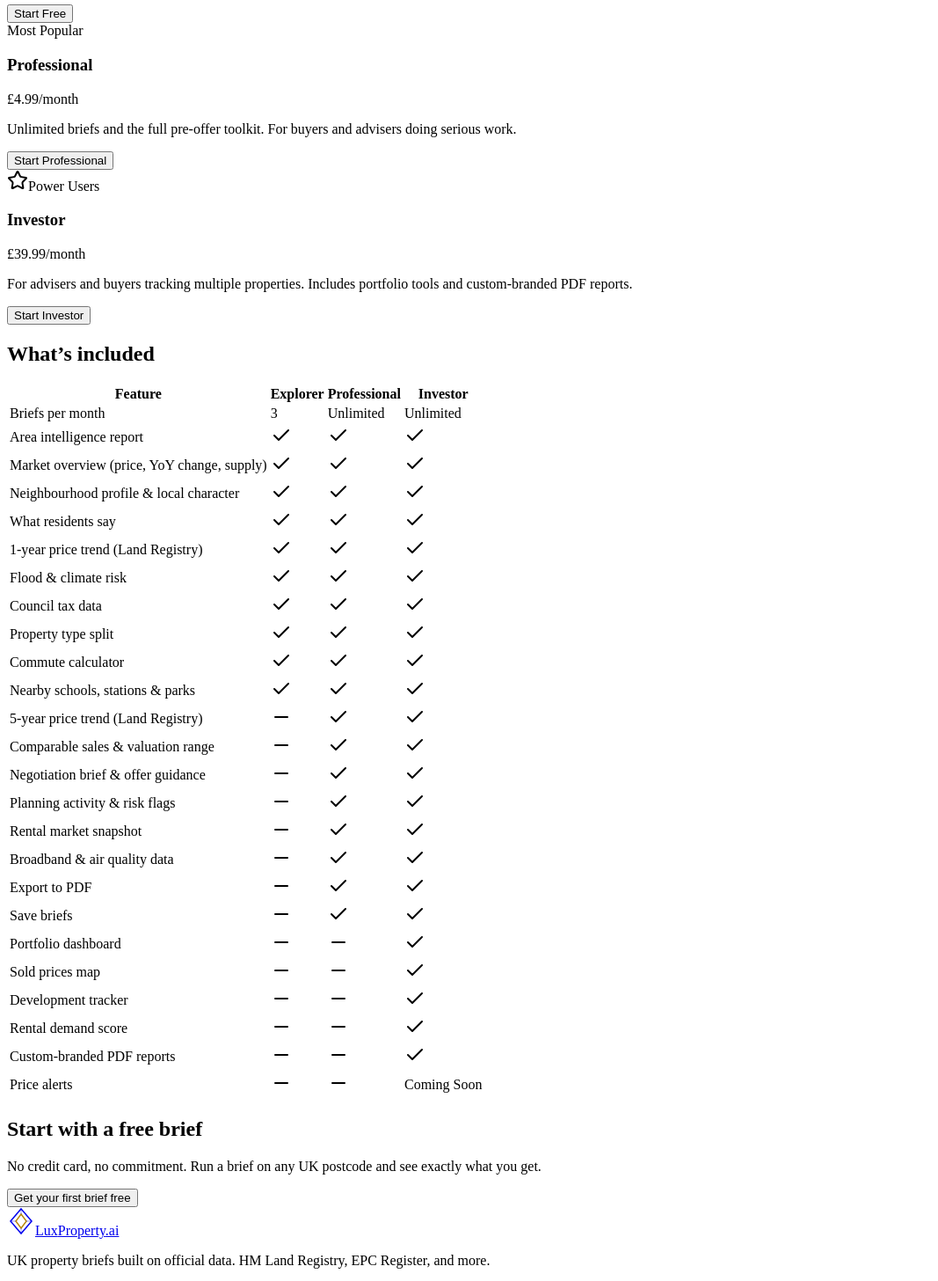
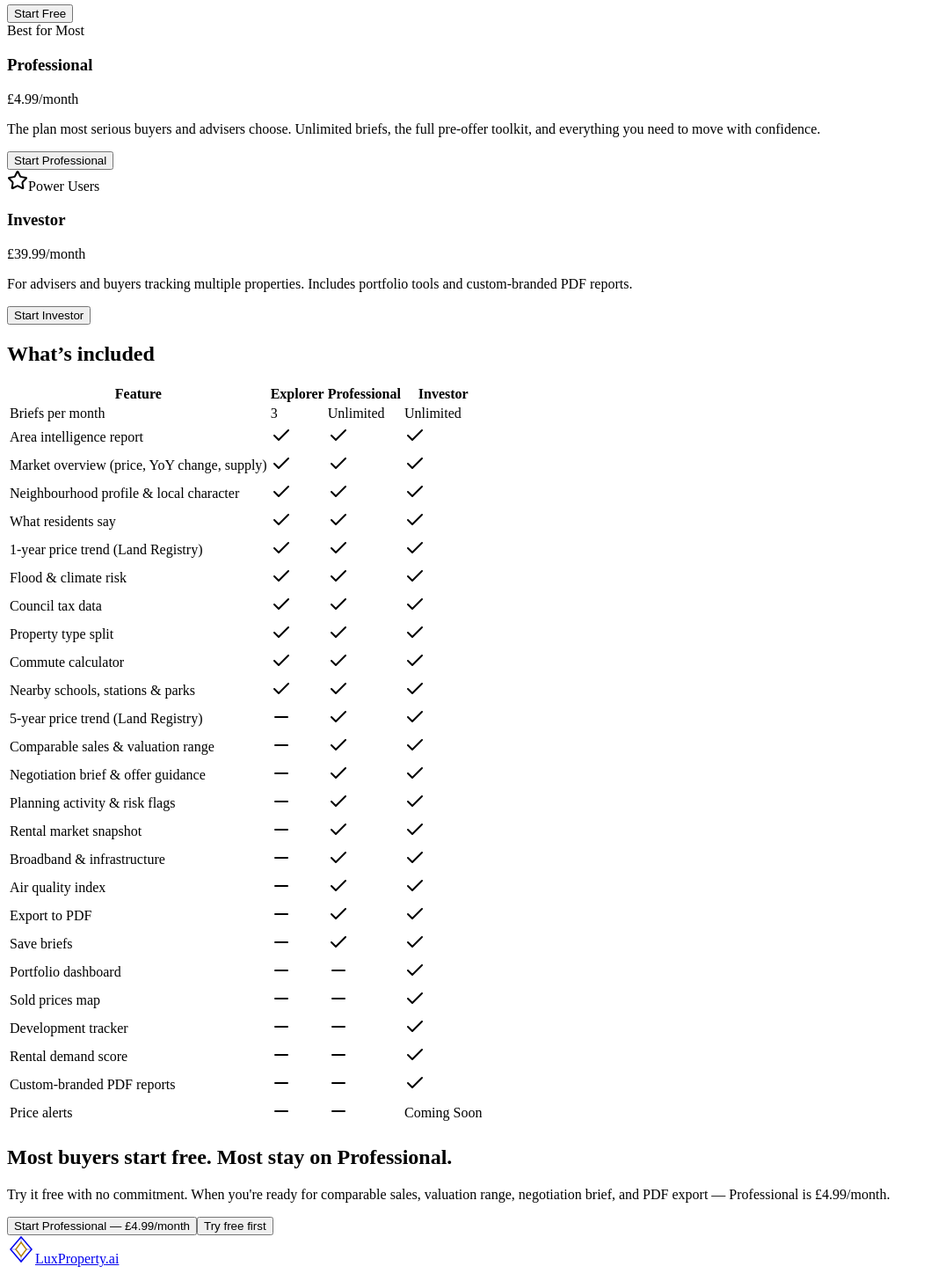
Before and after one commit to Bradley12334/luxproperty-ai, a React (Vite) app in the folder client/: page /#/pricing in a window 1280 px wide. Shown: the part 420-1876 px from the top of the page at 88% size, without its empty margins (0-1067 px from the left). Built offline with nearby package versions, Linux system fonts and the light colour scheme; a web font is replaced by a local one.

Commit message:
ux: Professional plan — repositioned as core paid plan, expanded features, visual hierarchy update

```diff
--- a/client/src/pages/account.tsx
+++ b/client/src/pages/account.tsx
@@ -31,7 +31,7 @@ const planDetails = {
     label: "Professional",
     price: "£4.99/month",
     color: "text-primary",
-    features: ["Unlimited briefs", "Comparable sales & valuation range", "Negotiation brief & offer guidance", "Planning activity & risk flags", "Export to PDF & save briefs"],
+    features: ["Unlimited briefs", "Everything in Explorer", "5-year price trend analysis", "Comparable sales & valuation range", "Negotiation brief & offer guidance", "Planning activity & risk flags", "Rental market snapshot", "Broadband, air quality & infrastructure", "Export to PDF & save briefs"],
     upgradeUrl: "https://buy.stripe.com/8x200l2oKdP229WfJa6Na01",
     upgradeTo: "Investor — £39.99/month",
   },
--- a/client/src/pages/brief.tsx
+++ b/client/src/pages/brief.tsx
@@ -2568,22 +2568,23 @@ export default function BriefPage() {
                       <Lock className="h-5 w-5 text-primary" />
                     </div>
                     <h3 className="font-serif text-lg tracking-tight mb-2">
-                      Upgrade to see the full picture
+                      Unlock the full brief
                     </h3>
                     <p className="text-sm text-muted-foreground mb-5 leading-relaxed">
-                      Market outlook, risk flags, negotiation brief, and PDF export are included in
-                      Professional and Investor plans.
+                      Comparable sales, valuation range, negotiation brief, market outlook, and PDF export — all included in Professional at £4.99/month.
                     </p>
                     <div className="space-y-2">
-                      <a href="/#/pricing">
+                      <a href="https://buy.stripe.com/7sY8wRe7s9yM7ug8gI6Na00" target="_blank" rel="noopener noreferrer">
                         <Button className="w-full font-semibold" data-testid="button-paywall-upgrade">
-                          View plans — from £4.99/month
+                          Start Professional — £4.99/month
                           <ArrowRight className="ml-2 h-4 w-4" />
                         </Button>
                       </a>
-                      <p className="text-xs text-muted-foreground">
-                        Executive summary, market overview &amp; price trend are always free
-                      </p>
+                      <a href="/#/pricing" className="block">
+                        <Button variant="ghost" className="w-full text-xs text-muted-foreground hover:text-foreground" data-testid="button-paywall-view-plans">
+                          View all plans
+                        </Button>
+                      </a>
                     </div>
                   </Card>
                 </div>
--- a/client/src/pages/home.tsx
+++ b/client/src/pages/home.tsx
@@ -91,12 +91,16 @@ export default function Home() {
       name: "Professional",
       price: "£4.99",
       period: "/month",
-      description: "For buyers and advisers doing serious work",
+      description: "The plan most serious buyers and advisers choose. Everything in Explorer plus the full pre-offer toolkit.",
       features: [
         "Unlimited briefs",
+        "Everything in Explorer",
+        "5-year price trend analysis",
         "Comparable sales & valuation range",
         "Negotiation brief & offer guidance",
         "Planning activity & risk flags",
+        "Rental market snapshot",
+        "Broadband, air quality & infrastructure",
         "Export to PDF & save briefs",
       ],
       cta: "Start Professional",
--- a/client/src/pages/pricing.tsx
+++ b/client/src/pages/pricing.tsx
@@ -21,8 +21,8 @@ const tiers = [
     name: "Professional",
     price: "£4.99",
     period: "/month",
-    description: "Unlimited briefs and the full pre-offer toolkit. For buyers and advisers doing serious work.",
-    badge: "Most Popular",
+    description: "The plan most serious buyers and advisers choose. Unlimited briefs, the full pre-offer toolkit, and everything you need to move with confidence.",
+    badge: "Best for Most",
     style: "professional",
     cta: "Start Professional",
     ctaVariant: "default" as const,
@@ -67,7 +67,8 @@ const features: FeatureRow[] = [
   { feature: "Negotiation brief & offer guidance", explorer: false, professional: true, investor: true },
   { feature: "Planning activity & risk flags", explorer: false, professional: true, investor: true },
   { feature: "Rental market snapshot", explorer: false, professional: true, investor: true },
-  { feature: "Broadband & air quality data", explorer: false, professional: true, investor: true },
+  { feature: "Broadband & infrastructure", explorer: false, professional: true, investor: true },
+  { feature: "Air quality index", explorer: false, professional: true, investor: true },
   { feature: "Export to PDF", explorer: false, professional: true, investor: true },
   { feature: "Save briefs", explorer: false, professional: true, investor: true },
   // ── Investor ─────────────────────────────────────────────────────────────────
@@ -120,7 +121,7 @@ export default function PricingPage() {
               Clear pricing, real value
             </h1>
             <p className="text-muted-foreground text-base max-w-lg">
-              Free to start — 3 briefs a month, no card required. Covers area intelligence, neighbourhood profile, 1-year price trend, flood risk, council tax, commute calculator, and more. Upgrade when you're ready for comparable sales, PDF export, and unlimited access.
+              Free to start — 3 briefs a month, no card required. Professional at £4.99/month is the plan most serious buyers and advisers choose: unlimited briefs, comparable sales, valuation range, negotiation brief, PDF export, and the full pre-offer toolkit.
             </p>
           </div>
         </section>
@@ -138,9 +139,9 @@ export default function PricingPage() {
                     key={tier.name}
                     className={`relative flex flex-col rounded-xl p-6 ${
                       isInvestor
-                        ? "bg-[#1A1410] dark:bg-[#1A1410] border border-amber-700/40 shadow-2xl shadow-amber-900/20 pb-8 -mx-2 sm:scale-[1.04] sm:origin-bottom z-10"
+                        ? "bg-[#1A1410] dark:bg-[#1A1410] border border-amber-700/40 shadow-lg shadow-amber-900/10"
                         : isPro
-                        ? "bg-card border border-primary/25 shadow-lg"
+                        ? "bg-card border-2 border-primary/40 shadow-xl shadow-primary/10 -mx-1 sm:scale-[1.04] sm:origin-bottom z-10 pb-8"
                         : "bg-card border border-border"
                     }`}
                     data-testid={`card-pricing-${tier.name.toLowerCase()}`}
@@ -202,6 +203,9 @@ export default function PricingPage() {
                     </Button>
 
                     {/* Gold shimmer line for Investor */}
+                    {isPro && (
+                      <div className="absolute inset-x-0 top-0 h-[2px] bg-gradient-to-r from-transparent via-primary/70 to-transparent rounded-t-xl" />
+                    )}
                     {isInvestor && (
                       <div className="absolute inset-x-0 top-0 h-px bg-gradient-to-r from-transparent via-amber-500/60 to-transparent rounded-t-xl" />
                     )}
@@ -263,16 +267,23 @@ export default function PricingPage() {
         <section className="py-16 sm:py-20 border-t border-border/40">
           <div className="mx-auto max-w-5xl px-4 sm:px-6 text-center">
             <h2 className="font-serif text-2xl tracking-tight mb-3">
-              Start with a free brief
+              Most buyers start free. Most stay on Professional.
             </h2>
             <p className="text-sm text-muted-foreground mb-6 max-w-md mx-auto">
-              No credit card, no commitment. Run a brief on any UK postcode and see exactly what you get.
+              Try it free with no commitment. When you're ready for comparable sales, valuation range, negotiation brief, and PDF export — Professional is £4.99/month.
             </p>
-            <Link href="/">
-              <Button size="lg" className="text-sm font-semibold px-8" data-testid="button-get-started">
-                Get your first brief free
-              </Button>
-            </Link>
+            <div className="flex flex-col sm:flex-row gap-3 justify-center">
+              <a href={`https://buy.stripe.com/7sY8wRe7s9yM7ug8gI6Na00`} target="_blank" rel="noopener noreferrer">
+                <Button size="lg" className="text-sm font-semibold px-8 w-full sm:w-auto" data-testid="button-start-professional">
+                  Start Professional — £4.99/month
+                </Button>
+              </a>
+              <Link href="/">
+                <Button size="lg" variant="outline" className="text-sm px-8 w-full sm:w-auto" data-testid="button-get-started">
+                  Try free first
+                </Button>
+              </Link>
+            </div>
           </div>
         </section>
       </main>
```
